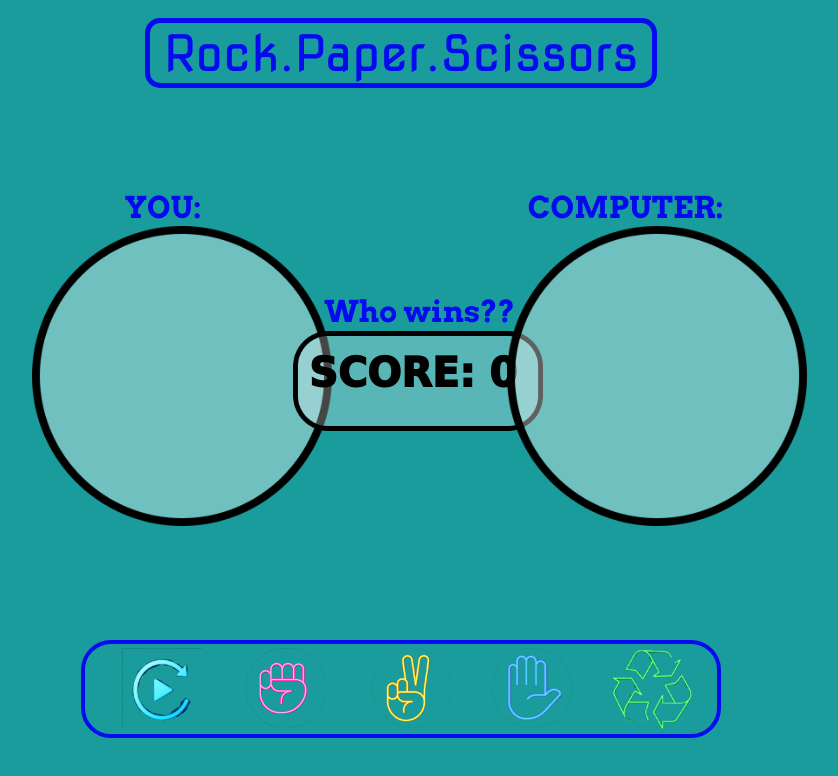
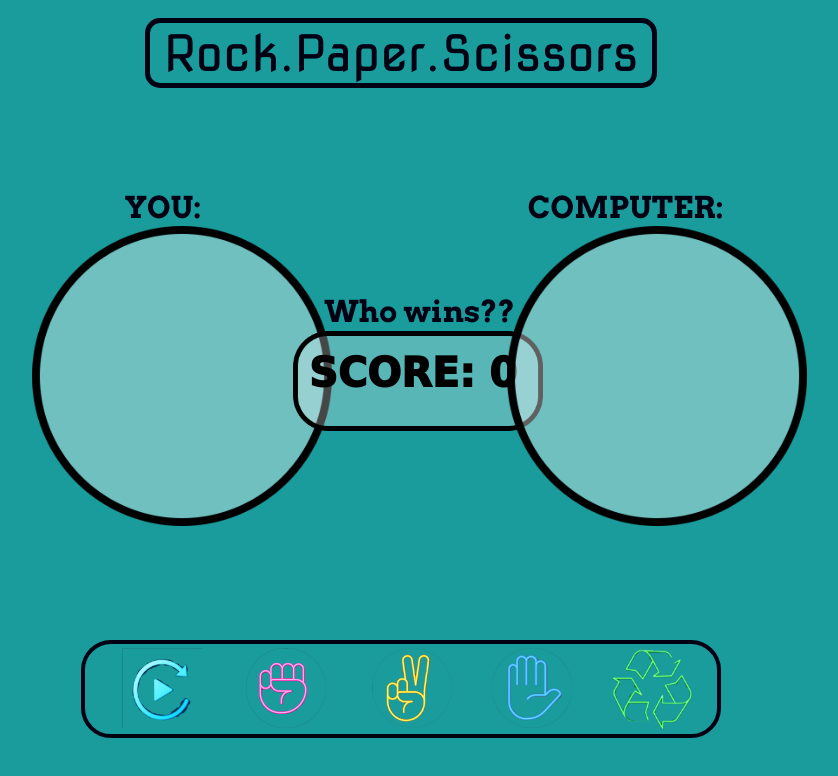
Before and after one commit to 19kirti/rock-paper-scissors, a plain HTML site: page index.html in a window 1280 px wide. Shown: the whole page, without its empty margins (239-1077 px from the left). Drawn offline with Linux system fonts and the light colour scheme; a web font is replaced by a local one.

Commit message:
Updated CSS

```diff
--- a/styles/main.css
+++ b/styles/main.css
@@ -3,7 +3,7 @@ body{
 }
 
 h2{
-    border: 5px solid rgb(6, 10, 241);
+    border: 5px solid rgb(1, 1, 20);
     text-align: center;
     position: absolute;
     top: -3%;
@@ -11,7 +11,7 @@ h2{
     right: 30%;
     /* padding: 10px; */
     border-radius: 15px;
-    color: rgb(6, 10, 241);
+    color: rgb(1,1,20);
     font-family: 'Nova Square', sans-serif;
     font-size: 50px;
     font-weight: 500;
@@ -32,7 +32,7 @@ h2{
     font-family: 'Arvo', serif;
     font-size: 30px;
     font-weight: 500;
-    color: rgb(6, 10, 241);
+    color: rgb(1, 1, 20);
 }
 .your-choice{
     position: absolute;
@@ -49,7 +49,7 @@ h2{
     font-family: 'Arvo', serif;
     font-size: 30px;
     font-weight: 500;
-    color: rgb(6, 10, 241);
+    color: rgb(1, 1, 20);
 }
 .score{
     position: absolute;
@@ -71,7 +71,7 @@ h2{
     font-family: 'Arvo', serif;
     font-size: 30px;
     font-weight: 500;
-    color: rgb(6, 10, 241);
+    color: rgb(1, 1, 20);
 }
 
 .comp-choice{
@@ -90,7 +90,7 @@ h2{
     top: 80%;
     left: 25%;
     right: 25%;
-    border: 4px solid rgb(6, 10, 241);
+    border: 4px solid rgb(1, 1, 20);
     border-radius: 30px;
     height: 90px;
 
```
